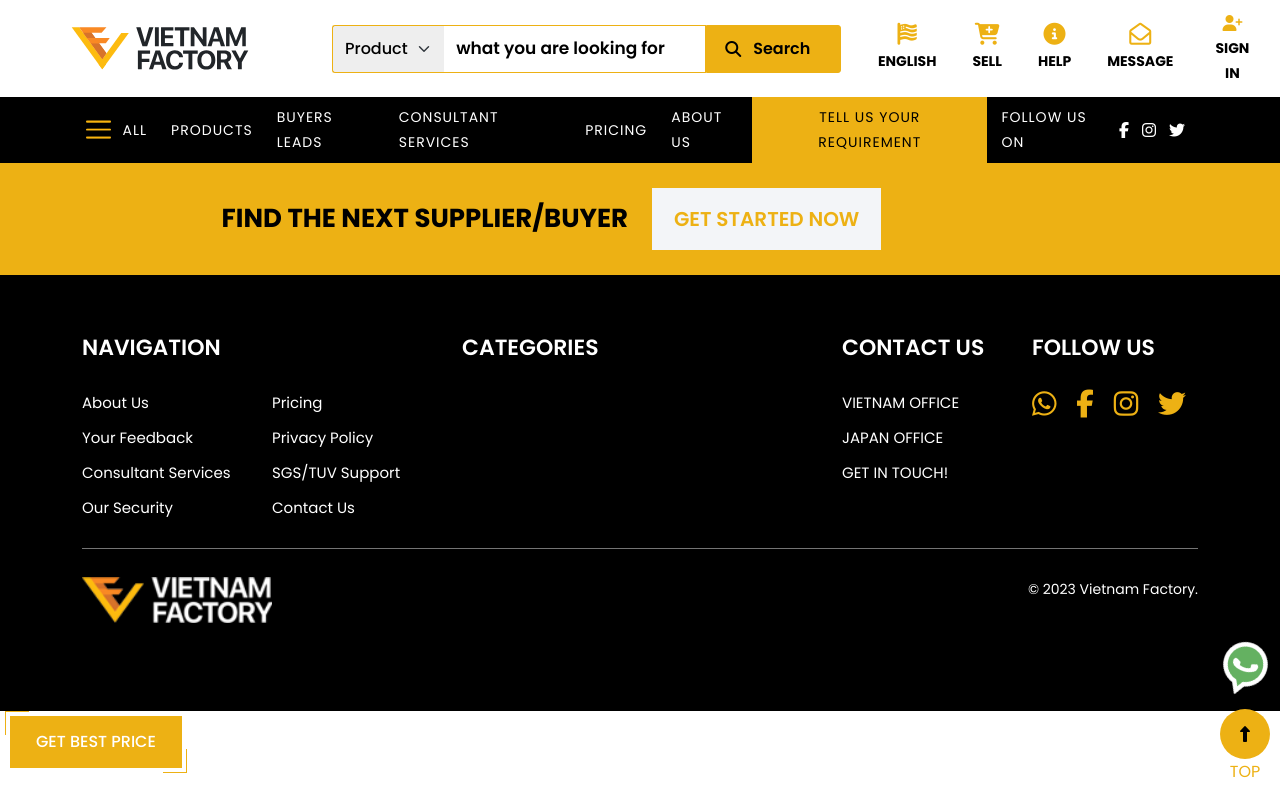
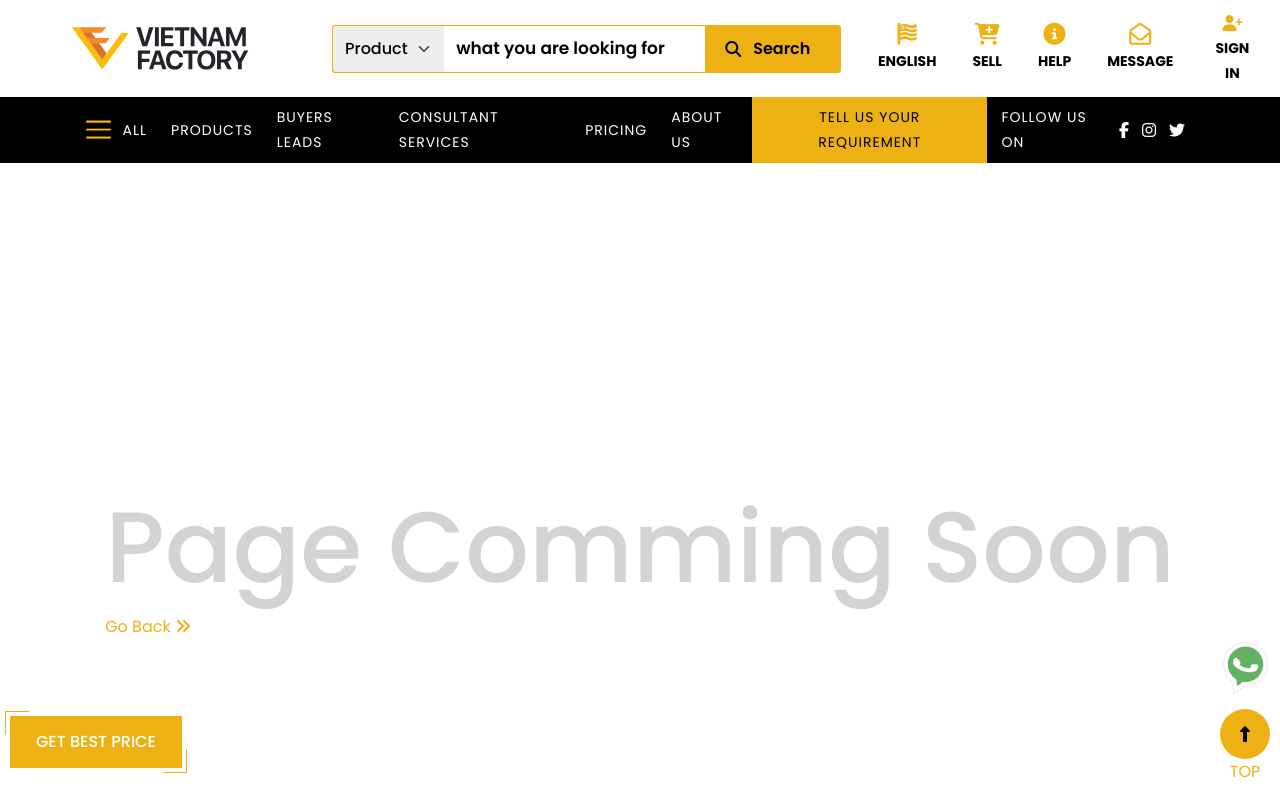
Before and after one commit to saurabh-proponent/vietnam-nuxt2, a Nuxt app: page /subcategories/1 in a window 1280 px wide. Shown: the top 800 px of the page. Built offline with nearby package versions, Linux system fonts and the light colour scheme.

Commit message:
subcategories path added

```diff
--- a/components/BuyerCategories.vue
+++ b/components/BuyerCategories.vue
@@ -434,6 +434,9 @@
           </div>
         </div>
       </div>
+
+
+
       <!-- all categories start  -->
       <div class="row sub-space">
         <div class="col-lg-12">
@@ -442,19 +445,20 @@
 
         <div class="col-lg-4" v-for="(item, index) in categories.slice(0, 6)" :key="index">
           <div class="categorie-wrap">
-            <nuxt-link class="sub-heading" :to="item.slug">{{ item.title }}</nuxt-link>
+            <nuxt-link class="sub-heading" :to="'categories/' + item.slug">{{ item.title }}</nuxt-link>
             <hr />
             <div class="row">
               <div class="col-md-7">
                 <ul>
-                  <li v-for="(sc, index) in item.children.slice(0, 6)" :key="index"><nuxt-link :to="sc.slug">{{
-                    sc.title }}</nuxt-link></li>
+                  <li v-for="(sc, index) in item.children.slice(0, 6)" :key="index"><nuxt-link
+                      :to="'subcategories/' + sc.slug">{{ sc.title }}</nuxt-link></li>
                 </ul>
               </div>
               <div class="col-md-5">
                 <ul>
-                  <li v-for="(sc, index) in item.children.slice(0, 6)" :key="index"><nuxt-link :to="sc.slug">{{
-                    sc.title }}</nuxt-link></li>
+                  <li v-for="(sc, index) in item.children.slice(0, 6)" :key="index"><nuxt-link
+                      :to="'subcategories/' + sc.slug">{{
+                        sc.title }}</nuxt-link></li>
                 </ul>
               </div>
             </div>
--- a/components/HomeCategories.vue
+++ b/components/HomeCategories.vue
@@ -6,18 +6,19 @@
           <div class="callto-action">
             <div class="row">
               <div class="col-lg-6">
-              <nuxt-link :to="category.slug">
-                <h1 class="main-heading">{{ category.title }}</h1>
-              </nuxt-link>
+                <nuxt-link :to="'categories/' + category.slug">
+                  <h1 class="main-heading">{{ category.title }}</h1>
+                </nuxt-link>
               </div>
               <div class="col-lg-6">
-                <nuxt-link :to="category.slug" class="cta-link">VIEW ALL <i class="fa-solid fa-angles-right"></i></nuxt-link>
+                <nuxt-link :to="'categories/' + category.slug" class="cta-link">VIEW ALL <i
+                    class="fa-solid fa-angles-right"></i></nuxt-link>
               </div>
               <div class="col-lg-3 p-0">
                 <div class="left-wraper">
                   <img :src="category.image" class="img-fluid hot-sale-img" alt="" />
-                  <nuxt-link :to="category.slug">
-                  <button class="btn-primary">VIEW ALL</button>
+                  <nuxt-link :to="'categories/' + category.slug">
+                    <button class="btn-primary">VIEW ALL</button>
                   </nuxt-link>
                 </div>
               </div>
@@ -26,7 +27,7 @@
                 <div class="row border-bottom">
                   <!-- dynamic        -->
                   <div class="col" v-for="(item, index) in category.children.slice(0, 5)" :key="index">
-                    <NuxtLink :to="item.slug">
+                    <NuxtLink :to="'subcategories/' + item.slug">
                       <div class="card">
                         <img :src="item.image" class="img-fluid" alt="" />
                         <h5 class="heading">{{ item.title }}</h5>
@@ -39,7 +40,7 @@
                 <div class="row">
                   <!-- dynamic        -->
                   <div class="col" v-for="(item, index) in category.children.slice(5, 10)" :key="index">
-                    <NuxtLink :to="item.slug">
+                    <NuxtLink :to="'subcategories/' + item.slug">
                       <div class="card">
                         <img :src="item.image" class="img-fluid" alt="" />
                         <h5 class="heading">{{ item.title }}</h5>
@@ -49,7 +50,6 @@
                   <!-- dynamic end       -->
                 </div>
               </div>
-
             </div>
           </div>
         </div>
@@ -88,9 +88,7 @@
 
 <script>
 export default {
-  props: [
-    'category'
-  ],
+  props: ["category"],
   data() {
     return {
       active: "",
@@ -123,10 +121,6 @@
       }
     },
   },
-  mounted() {
-
-  }
-
-
+  mounted() { },
 };
 </script>
--- a/components/Mainbanner.vue
+++ b/components/Mainbanner.vue
@@ -66,7 +66,7 @@
             <div class="desktop-product-wrap">
                 <div class="row border my-4 mx-0 d-flex align-items-center">
                     <div class="col-lg-2 col-md-4 col-6" v-for="(item, index) in categories.slice(0, 6)" :key="index">
-                        <nuxt-link :to="item.slug">
+                        <nuxt-link :to="'categories/' + item.slug">
                             <div class="product-wrap">
                                 <img :src="item.image" class="img-fluid" alt="" />
                                 <span class="product-name">{{ item.title }}</span>
--- a/components/shared/MainCategoyBox.vue
+++ b/components/shared/MainCategoyBox.vue
@@ -1,7 +1,7 @@
 <template>
   <div class="row">
     <div class="col-lg-2 col-6" v-for="(item, index) in categories.slice(0, 6)" :key="index">
-      <nuxt-link :to="item.slug">
+      <nuxt-link :to="'categories/' + item.slug">
         <div class="all-buyer-wrap">
           <img :src="item.image" class="img-fluid" alt="" />
           <span class="product-name">{{ item.title }}</span>
--- /dev/null
+++ b/pages/subcategories/_slug.vue
@@ -0,0 +1,29 @@
+<template>
+    <div class="slugPage">
+        <div>
+            <h1> Page Comming Soon</h1>
+            <nuxt-link to="/"> Go Back <i class="fa-solid fa-angles-right"></i></nuxt-link>
+        </div>
+    </div>
+</template>
+
+<script>
+export default {
+
+}
+</script>
+
+<style lang="scss" scoped>
+.slugPage {
+    width: 100%;
+    height: 100vh;
+    display: flex;
+    justify-content: center;
+    align-items: center;
+
+    h1 {
+        font-size: 100px;
+        color: lightgray;
+    }
+}
+</style>
```
Also changed, not shown: pages/categories/_slug.vue (renamed from pages/_slug.vue).
